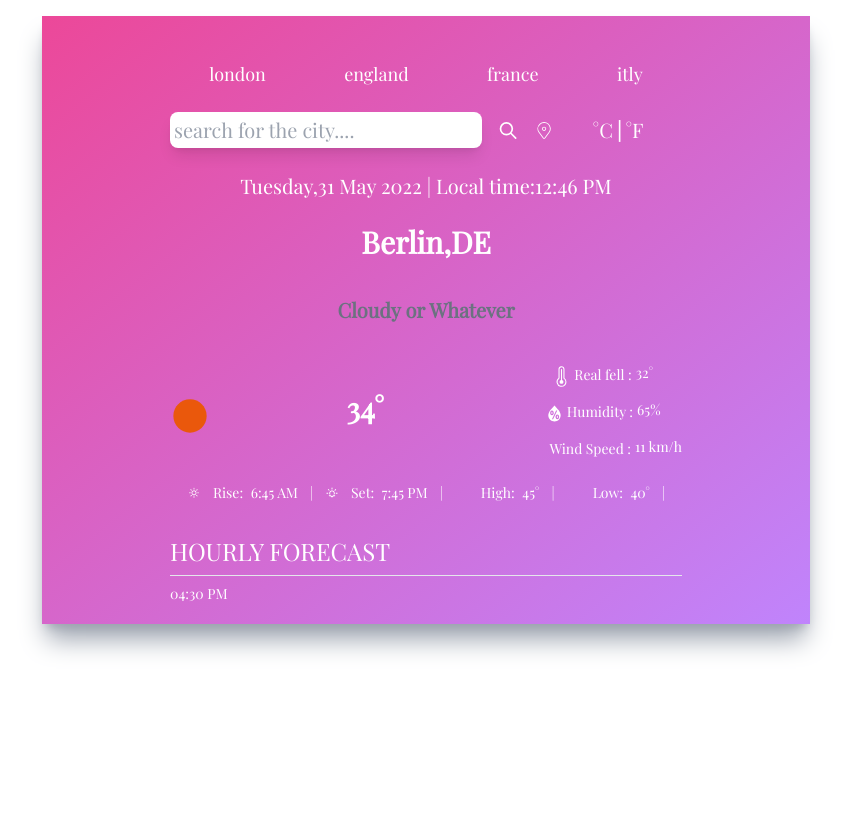
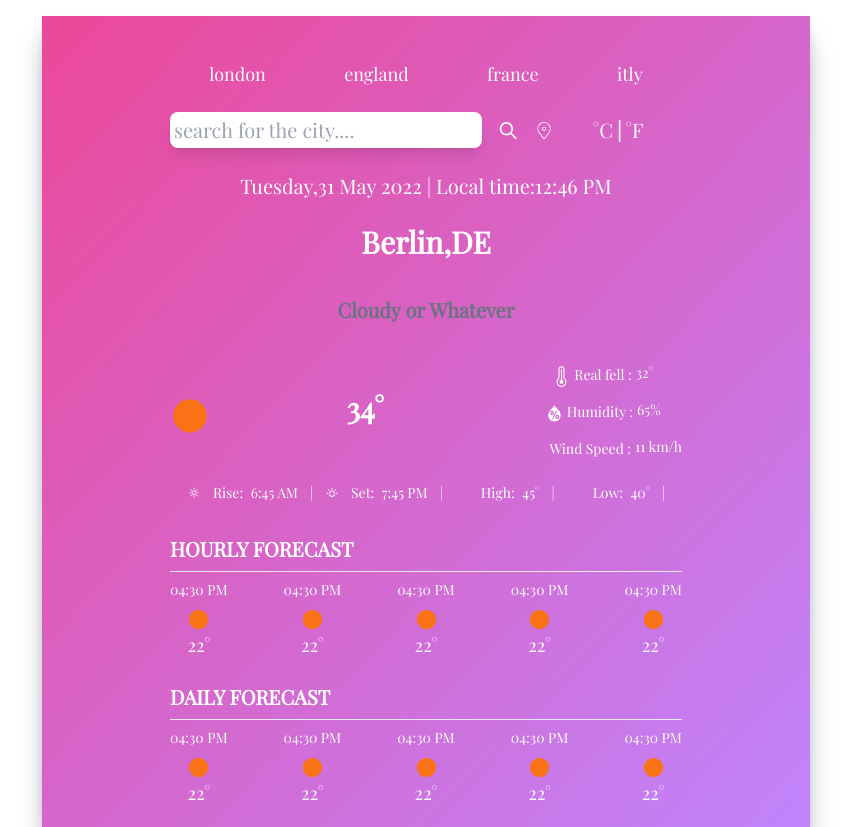
Before and after one commit to Naincyk01/Weather-App, a React (Create React App) app: page / in a window 1280 px wide. Shown: the whole page, without its empty margins (214-1065 px from the left). Before the commit the page ends 800 px from the top, so only its background shows below. Built offline with nearby package versions, Linux system fonts and the light colour scheme; some icons are missing; a web font is replaced by a local one.

Commit message:
Daily Forecast

```diff
--- a/src/App.js
+++ b/src/App.js
@@ -14,7 +14,8 @@ function App() {
 
      <TimeAndLocation/>
      <TemperatureAndDetails/>
-     <Forecast/>
+     <Forecast title="hourly forecast"/>
+     <Forecast title="daily forecast"/>
     </div>
   );
 }
--- a/src/components/Forecast.js
+++ b/src/components/Forecast.js
@@ -1,9 +1,9 @@
 import React from 'react'
-
-const Forecast = () => {
+import { MdCircle } from "react-icons/md";
+const Forecast = ({title}) => {
   return <div>
     <div className='flex items-center justify-start mt-6'>
-        <p className ="text-white font-medium uppercase">hourly Forecast</p>
+        <p className ="text-white font-bold uppercase text-xl">{title}</p>
     </div>
     <hr className='my-2'/>
     <div className='flex flex-row items-center justify-between text-white'>
@@ -11,11 +11,42 @@ const Forecast = () => {
             <p className='font-light text-sm'>
                 04:30 PM
             </p>
+            <MdCircle size={23} className="text-orange-500 mt-2" />
+            <p className='font-medium text-lg'>22°</p>
+        </div>
+        <div className='flex flex-col items-center justify-center'>
+            <p className='font-light text-sm'>
+                04:30 PM
+            </p>
+            <MdCircle size={23} className="text-orange-500 mt-2" />
+            <p className='font-medium text-lg'>22°</p>
+        </div>
+        <div className='flex flex-col items-center justify-center'>
+            <p className='font-light text-sm'>
+                04:30 PM
+            </p>
+            <MdCircle size={23} className="text-orange-500 mt-2" />
+            <p className='font-medium text-lg'>22°</p>
+        </div>
+        <div className='flex flex-col items-center justify-center'>
+            <p className='font-light text-sm'>
+                04:30 PM
+            </p>
+            <MdCircle size={23} className="text-orange-500 mt-2" />
+            <p className='font-medium text-lg'>22°</p>
+        </div>
+        <div className='flex flex-col items-center justify-center'>
+            <p className='font-light text-sm'>
+                04:30 PM
+            </p>
+            <MdCircle size={23} className="text-orange-500 mt-2" />
+            <p className='font-medium text-lg'>22°</p>
+        </div>
 
-        </div>
     </div>
     </div>
+    };
 
-}
+
 
 export default Forecast
--- a/src/components/TemperatureAndDetails.js
+++ b/src/components/TemperatureAndDetails.js
@@ -14,7 +14,7 @@ const TemperatureAndDetails = () => {
         <p>Cloudy or Whatever</p>
       </div>
       <div className="flex flex-row items-center justify-between text-xl text-white py-3">
-        <MdCircle size={40} className="text-orange-600 mt-2" />
+        <MdCircle size={40} className="text-orange-500 mt-2" />
         <p className="text-3xl  mb-2">34°</p>
         <div className="flex flex-col space-y-2">
 
```
